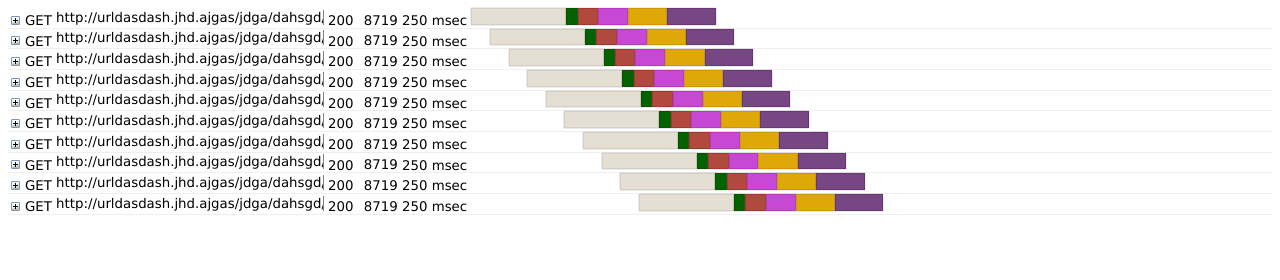
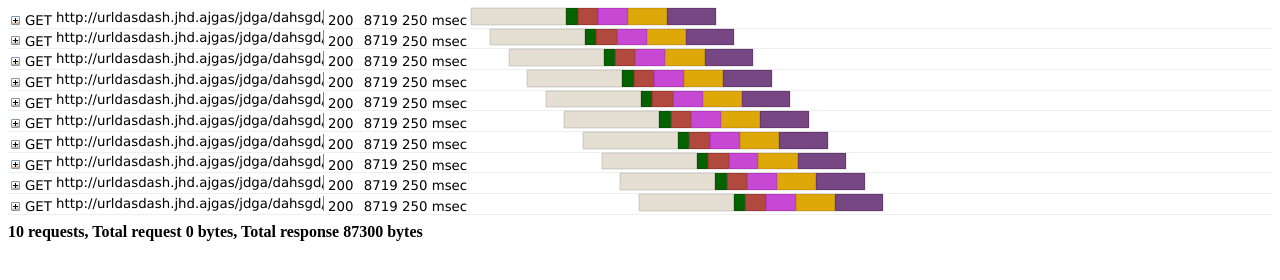
Before and after one commit to s3u/har-view, a plain HTML site: page examples/index.html in a window 1280 px wide. Drawn offline with Linux system fonts and the light colour scheme.

Commit message:
Add a summary line

```diff
--- a/css/har-viewer.css
+++ b/css/har-viewer.css
@@ -179,3 +179,8 @@
 .har .ui-widget {
     font-family: Lucida Grande, Tahoma, sans-serif;
 }
+
+.har .summary {
+    padding-top: 8px;
+    font-weight: bold;
+}
--- a/scripts/har-viewer.js
+++ b/scripts/har-viewer.js
@@ -26,9 +26,16 @@
             <span class='method' id='{{id}}-method'>{{request.method}}</span>\
             <span class='url' id='{{id}}-url' title='{{request.url}}'>{{request.url}}</span>\
             <span class='status' id='{{id}}-status'>{{response.status}}</span>\
+            <span class='statusText' id='{{id}}-statusText'>{{response.statusText}}</span>\
             <span class='bodySize' id='{{id}}-bodySize'></span>\
             <span><span class='time' id='{{id}}-time'>0</span> msec</span>\
             <span class='timelineBar' id='{{id}}-timeline'></span>\
+        </div>";
+        var summaryTemplate = "<div id='summary' class='summary'>\
+            <span class='reqCount' id='reqCount'></span>\
+            <span class='reqSize' id='totalReqSize'></span>\
+            <span class='respSize' id='totalRespSize'></span>\
+            <span class='time' id='totalTime'></span>\
         </div>";
 
         var detailsTemplate = "<div class='details' id='{{id}}-details'>\
@@ -78,6 +85,7 @@
           id='{{id}}-rpad' class='timelinePad' style='width:{{timings._rpad}}%'></span>";
 
         $(element).addClass('har');
+        $(element).append($(summaryTemplate));
 
         var log = {
             entries: {}
@@ -86,6 +94,10 @@
         var pads = {};
         var left, right;
         var idctr = 0;
+        var reqCount = 0;
+        var totalReqSize = 0;
+        var totalRespSize = 0;
+        var totalTime = 0;
 
         this.render = function(har) {
             var that = this;
@@ -135,6 +147,16 @@
                 };
             }
             _updateRequest(id, request);
+
+            reqCount = reqCount + 1;
+            _updateField('#reqCount', reqCount + ((reqCount == 1) ?  ' request,' : ' requests,'));
+            if(request.headersSize && request.headersSize > 0) {
+                totalReqSize = totalReqSize + request.headersSize;
+            }
+            if(request.bodySize && request.bodySize > 0) {
+                totalReqSize = totalReqSize + request.bodySize;
+            }
+            _updateField('#totalReqSize', 'Total request ' + totalReqSize + ' bytes,');
         };
 
         // left: min(startedDateTime)
@@ -176,6 +198,14 @@
             if(log.entries[id]) {
                 log.entries[id].response = response;
                 _updateResponse(id, response);
+
+                if(response.headersSize && response.headersSize > 0) {
+                    totalRespSize = totalRespSize + response.headersSize;
+                }
+                if(response.bodySize && response.bodySize > 0) {
+                    totalRespSize = totalRespSize + response.bodySize;
+                }
+                _updateField('#totalRespSize', 'Total response ' + totalRespSize + ' bytes');
             }
             else {
                 // Error otherwise
@@ -193,7 +223,7 @@
                 timings: timings
             });
 
-            $(element).append($(html));
+            $(html).insertBefore($('#summary'));
 
             html = Mustache.to_html(detailsTemplate, {
                 id: id,
@@ -252,6 +282,9 @@
 
         var _updateResponse = function (id, response) {
             _updateField('#' + id + '-status', response.status);
+            if(response.statusText) {
+                _updateField('#' + id + '-statusText', response.statusText);
+            }
 
             if(response.headers) {
                 _updateHeaders(id, false, response.headers);
```
Also changed, not shown: 1 other file.
